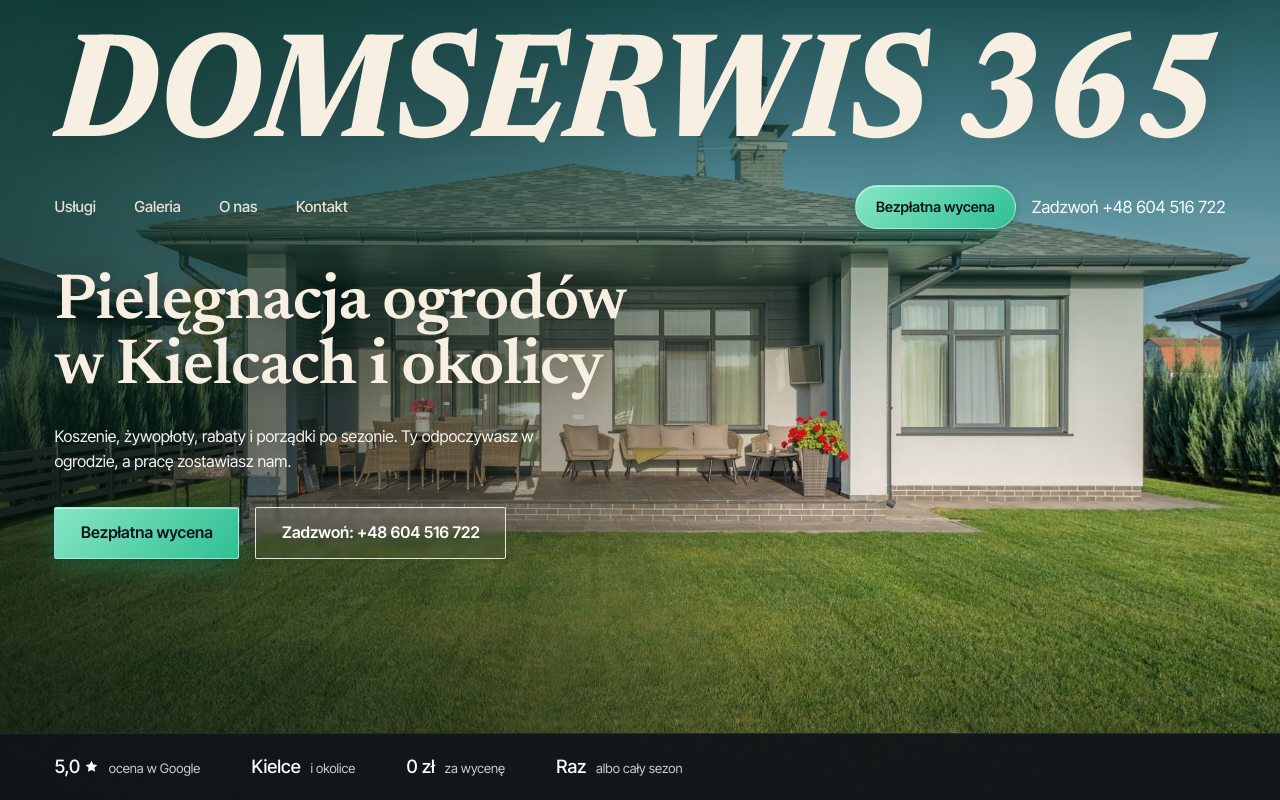
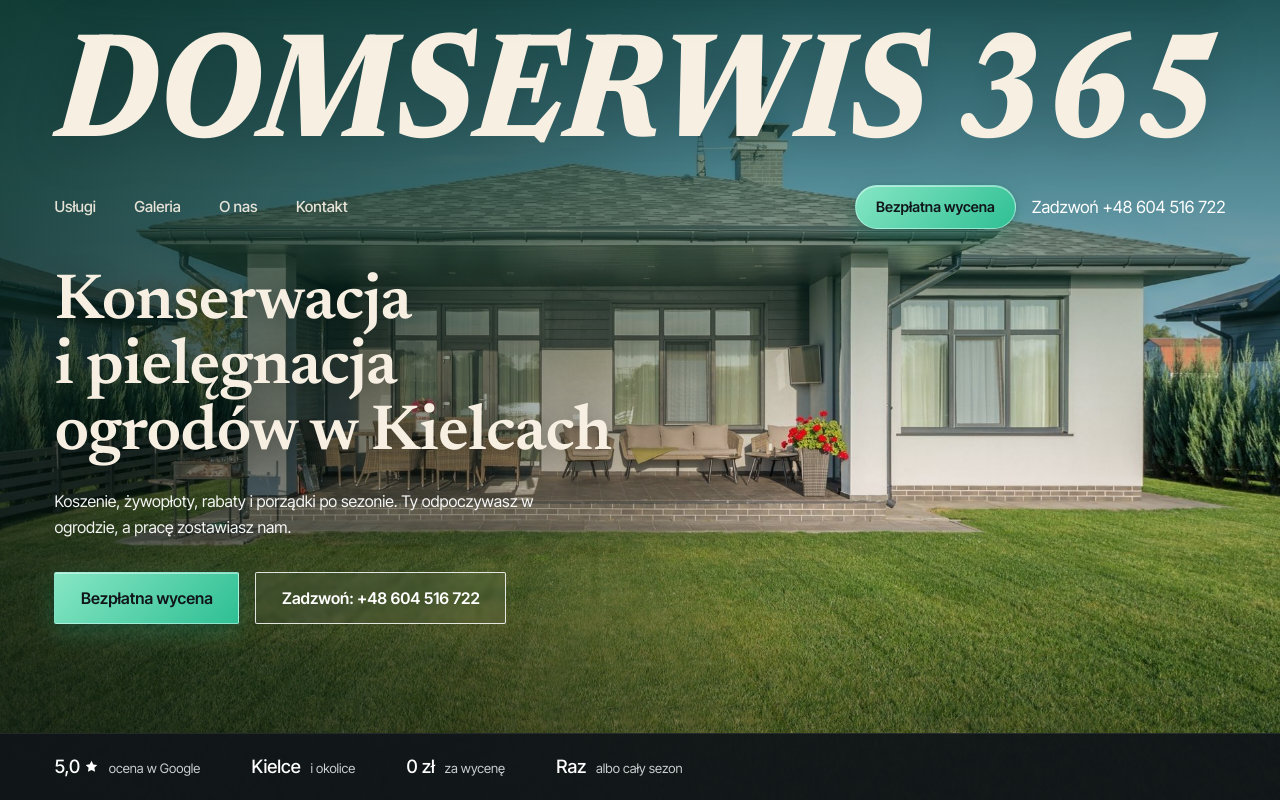
Before and after one commit to Impulseo-pl/domserwis-365, a plain HTML site: page index.html in a window 1280 px wide. Shown: the top 800 px of the page. Drawn offline with Linux system fonts and the light colour scheme.

Commit message:
[claude-edit][cmt:ebb9ac87-8bb4-4399-b668-c0cbf6f1e3f6] Konserwacja ogrodów i usługi ogrodnicze w nagłówku, tytułach i opisach (strona już ogrodnicza)

```diff
--- a/index.html
+++ b/index.html
@@ -3,16 +3,16 @@
 <head>
 <meta charset="UTF-8">
 <meta name="viewport" content="width=device-width, initial-scale=1.0">
-<title>DomSerwis 365 - Pielęgnacja ogrodów · Kielce</title>
-<meta name="description" content="DomSerwis 365 - pielęgnacja ogrodów w Kielcach i okolicy: koszenie trawników, przycinanie żywopłotów i krzewów, rabaty, porządki sezonowe. Bezpłatna wycena: 604 516 722.">
+<title>DomSerwis 365 - Konserwacja i pielęgnacja ogrodów · Kielce</title>
+<meta name="description" content="DomSerwis 365 - konserwacja i pielęgnacja ogrodów, usługi ogrodnicze w Kielcach i okolicy: koszenie trawników, przycinanie żywopłotów i krzewów, rabaty, porządki sezonowe. Bezpłatna wycena: 604 516 722.">
 <link rel="canonical" href="https://impulseo-pl.github.io/domserwis-365/">
 <meta name="robots" content="noindex, nofollow">
 <meta name="theme-color" content="#101619">
 <meta property="og:type" content="website">
 <meta property="og:locale" content="pl_PL">
 <meta property="og:site_name" content="DomSerwis 365">
-<meta property="og:title" content="DomSerwis 365 - Pielęgnacja ogrodów · Kielce">
-<meta property="og:description" content="DomSerwis 365 - pielęgnacja ogrodów w Kielcach i okolicy: koszenie trawników, przycinanie żywopłotów i krzewów, rabaty, porządki sezonowe. Bezpłatna wycena: 604 516 722.">
+<meta property="og:title" content="DomSerwis 365 - Konserwacja i pielęgnacja ogrodów · Kielce">
+<meta property="og:description" content="DomSerwis 365 - konserwacja i pielęgnacja ogrodów, usługi ogrodnicze w Kielcach i okolicy: koszenie trawników, przycinanie żywopłotów i krzewów, rabaty, porządki sezonowe. Bezpłatna wycena: 604 516 722.">
 <meta property="og:url" content="https://impulseo-pl.github.io/domserwis-365/">
 <meta property="og:image" content="https://impulseo-pl.github.io/domserwis-365/img/og.jpg">
 <meta property="og:image:width" content="1200">
@@ -56,7 +56,7 @@
   </div>
   <div class="hero-body">
     <div class="hero-copy">
-      <h1 id="hero-title">Pielęgnacja ogrodów w Kielcach i okolicy</h1>
+      <h1 id="hero-title">Konserwacja i pielęgnacja ogrodów w Kielcach</h1>
       <p class="hero-lead">Koszenie, żywopłoty, rabaty i porządki po sezonie. Ty odpoczywasz w ogrodzie, a pracę zostawiasz nam.</p>
       <div class="hero-actions">
         <a class="btn btn-accent" href="kontakt.html">Bezpłatna wycena</a>
```
Also changed, not shown: kontakt.html (+2 -2 lines), o-nas.html (+2 -2 lines), oferta.html (+2 -2 lines), realizacje.html (+2 -2 lines).
